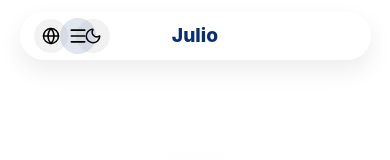
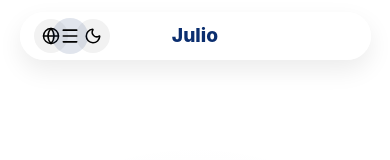
Before and after one commit to juliosm3/portfolio, a React (Vite) app: page / in a window 390 px wide. Shown: the top 160 px of the page. Built offline with nearby package versions, Linux system fonts and the light colour scheme.

Commit message:
modificaciones

```diff
--- a/src/index.css
+++ b/src/index.css
@@ -497,13 +497,10 @@ body.dark .app::before{
     min-height:48px!important;
     align-items:center!important;
     justify-content:center!important;
-
-    /* CLAVE: reserva “hueco” a izquierda y derecha para que el centro no se pise */
     padding-left:118px!important;
-    padding-right:74px!important; /* hueco para la burger a la derecha */
+    padding-right:16px!important;
   }
 
-  /* CENTRO: "Julio" */
   .nav-left{
     position:absolute!important;
     left:50%!important;
@@ -519,12 +516,10 @@ body.dark .app::before{
     text-overflow:ellipsis!important
   }
 
-  /* IZQUIERDA: idioma + claro/oscuro */
   .nav-right{
     display:flex!important;
     position:absolute!important;
     left:14px!important;
-    right:auto!important;
     top:50%!important;
     transform:translateY(-50%)!important;
     margin:0!important;
@@ -543,12 +538,10 @@ body.dark .app::before{
     justify-content:center!important
   }
 
-  /* DERECHA: burger */
   .burger-btn{
     display:inline-flex!important;
     position:absolute!important;
-    left:auto!important;
-    right:14px!important;  /* CLAVE: a la derecha */
+    right:22px!important;
     top:50%!important;
     transform:translateY(-50%)!important;
     width:36px!important;height:36px!important;
```
